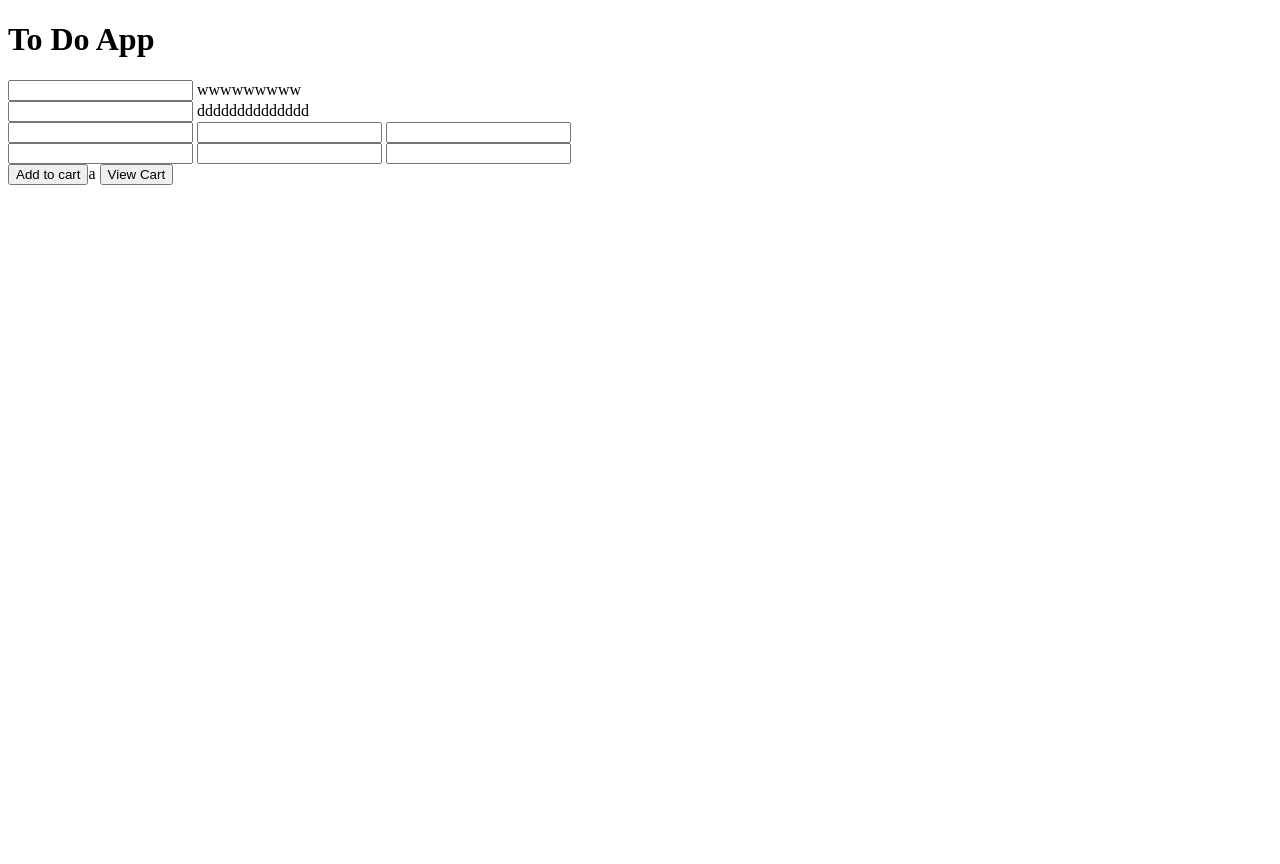
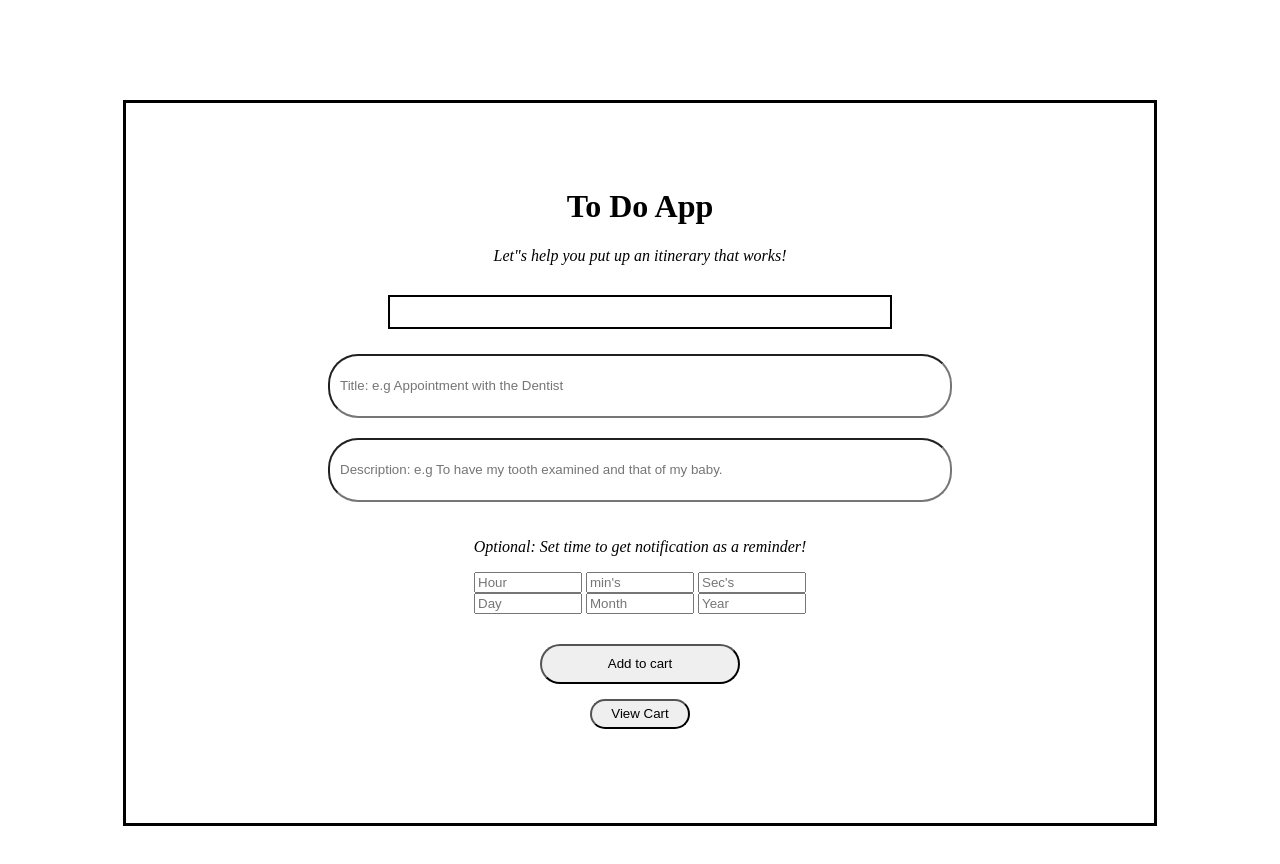
Before and after one commit to ziglewis/Ziglewis-To-Do_App, a plain HTML site: page index.html in a window 1280 px wide. Before the commit the page ends 800 px from the top, so only its background shows below. Drawn offline with Linux system fonts and the light colour scheme.

Commit message:
set up the overall look of the app with CSS

```diff
--- a/index.html
+++ b/index.html
@@ -6,32 +6,33 @@
     <meta http-equiv="X-UA-Compatible" content="IE=edge">
     <meta name="viewport" content="width=device-width, initial-scale=1.0">
     <link rel="stylesheet" href="style.css">
+    <link rel="stylesheet" href="https://use.fontawesome.com/releases/v5.8.2/css/all.css"/>
     <title>Ziglewis-To-do-app</title>
 </head>
 
 <main>
 <body>
     <h1> To Do App</h1>
-    <div><input class="To-do-title" type="text"> wwwwwwwww</div>
-    <div><input class="Description" type="text"> dddddddddddddd</div>
-
-
+    <p> <i> Let"s help you put up an itinerary that works! </i></p>
+    <div class="prompt-display"></div>
+    <div><input class="To-do-title" type="text" placeholder="Title: e.g Appointment with the Dentist"></div>
+    <div><input class="Task-description" type="text" placeholder="Description: e.g To have my tooth examined and that of my baby."></div>
 
 
 
     <div class="time-date"> <!-- Time and date of event starts here -->
+        <p> <i> Optional: Set time to get notification as a reminder! </i></p>
     <div class="time-input">
-        <input class="hour" type="number">
-        <input class="minutes" type="number">
-        <input class="seconds" type="number">
+        <input class="hour" type="number" placeholder="Hour" min="0" max="24">
+        <input class="minutes" type="number" placeholder="min's" min="0" max="59">
+        <input class="seconds" type="number" placeholder="Sec's" min="0" max="59">
     </div>
 
 
-
     <div class="Date-input">
-        <input class="day" type="number">
-        <input class="month" type="number">
-        <input class="year" type="number">
+        <input class="day" type="number" placeholder="Day" min="0" max="31">
+        <input class="month" type="number" placeholder="Month" min="0" max="24">
+        <input class="year" type="number" placeholder="Year" min="2023" max="2200">
     </div>
 
     </div>       <!-- Time and date ends here -->
@@ -39,8 +40,8 @@
          <!-- the buttons started here -->
 
          <div class="buttons">
-            <button>Add to cart</button>a
-            <button>View Cart</button>
+            <button class="Add-to-cart-btn">Add to cart</button>
+            <button class="View-cart-btn">View Cart</button>
 
         </div>
 
--- a/style.css
+++ b/style.css
@@ -0,0 +1,63 @@
+
+
+body {
+    width: 900px;
+    margin: 100px auto;
+    border: 3px solid black;
+    text-align: center;
+    padding: 5%;
+}
+
+.prompt-display {
+    width: 500px;
+    height: 30px;
+    border: 2px solid black;
+    margin: 30px auto -15px;
+    color:blue;
+    text-align: center;
+
+}
+
+.To-do-title {
+
+        width: 600px;
+        height: 50px;
+        margin: 40px 0px 20px;
+        border-radius: 30px;
+        padding: 5px 10px;
+}
+
+.Task-description {
+
+        width: 600px;
+        height: 50px;
+        margin: 0px 0px 20px;
+        border-radius: 30px;
+        padding: 5px 10px;
+
+}
+
+.time-date input {
+    width: 100px;
+}
+
+.buttons {
+    margin: 30px 0px;
+    display: flex;
+    flex-direction: column;
+    gap: 15px;
+    align-items: center;
+}
+ .Add-to-cart-btn{
+    width: 200px;
+    height: 40px;
+    border-radius: 30px;
+
+ }
+
+ .View-cart-btn {
+
+    width: 100px;
+    height: 30px;
+    border-radius: 30px;
+ }
```
